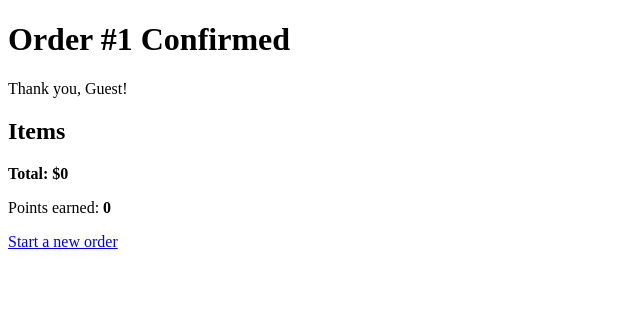
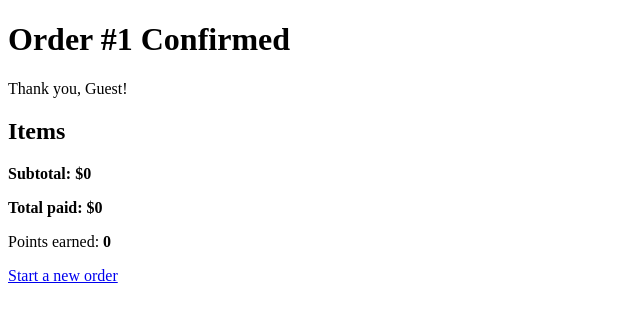
Before and after one commit to KaelinDouglas/SDEV_220_Final_Project_Pouncing_Pythons, a Django app: page /confirmation/1/ in a window 1280 px wide. Shown: the top 322 px of the page, without its empty margins (0-640 px from the left). Run offline with Django 5.2, Linux system fonts and the light colour scheme.

Commit message:
Update confirmation.html - has discount breakdown

```diff
--- a/checkout/templates/checkout/confirmation.html
+++ b/checkout/templates/checkout/confirmation.html
@@ -12,8 +12,15 @@
         {% endfor %}
     </ul>
 
-    <p><strong>Total: ${{ total }}</strong></p>
+    <p><strong>Subtotal: ${{ subtotal }}</strong></p>
+
+    {% if discount %}
+        <p>Discount applied: <strong>-${{ discount }}</strong> ({{ points_used }} points)</p>
+    {% endif %}
+
+    <p><strong>Total paid: ${{ total }}</strong></p>
     <p>Points earned: <strong>{{ points_earned }}</strong></p>
+
     {% if new_balance is not None %}
         <p>New rewards balance: <strong>{{ new_balance }}</strong></p>
     {% endif %}
```
